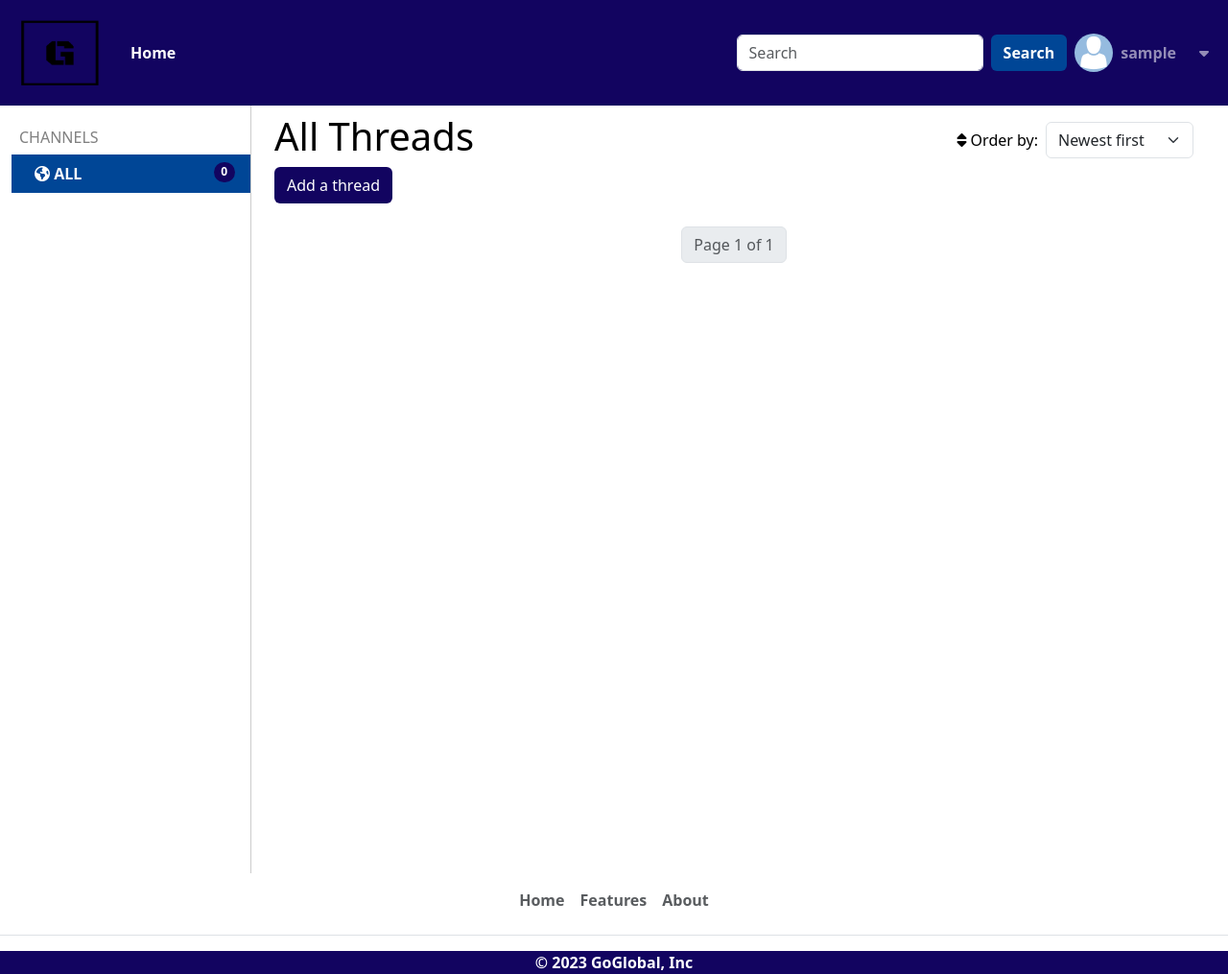
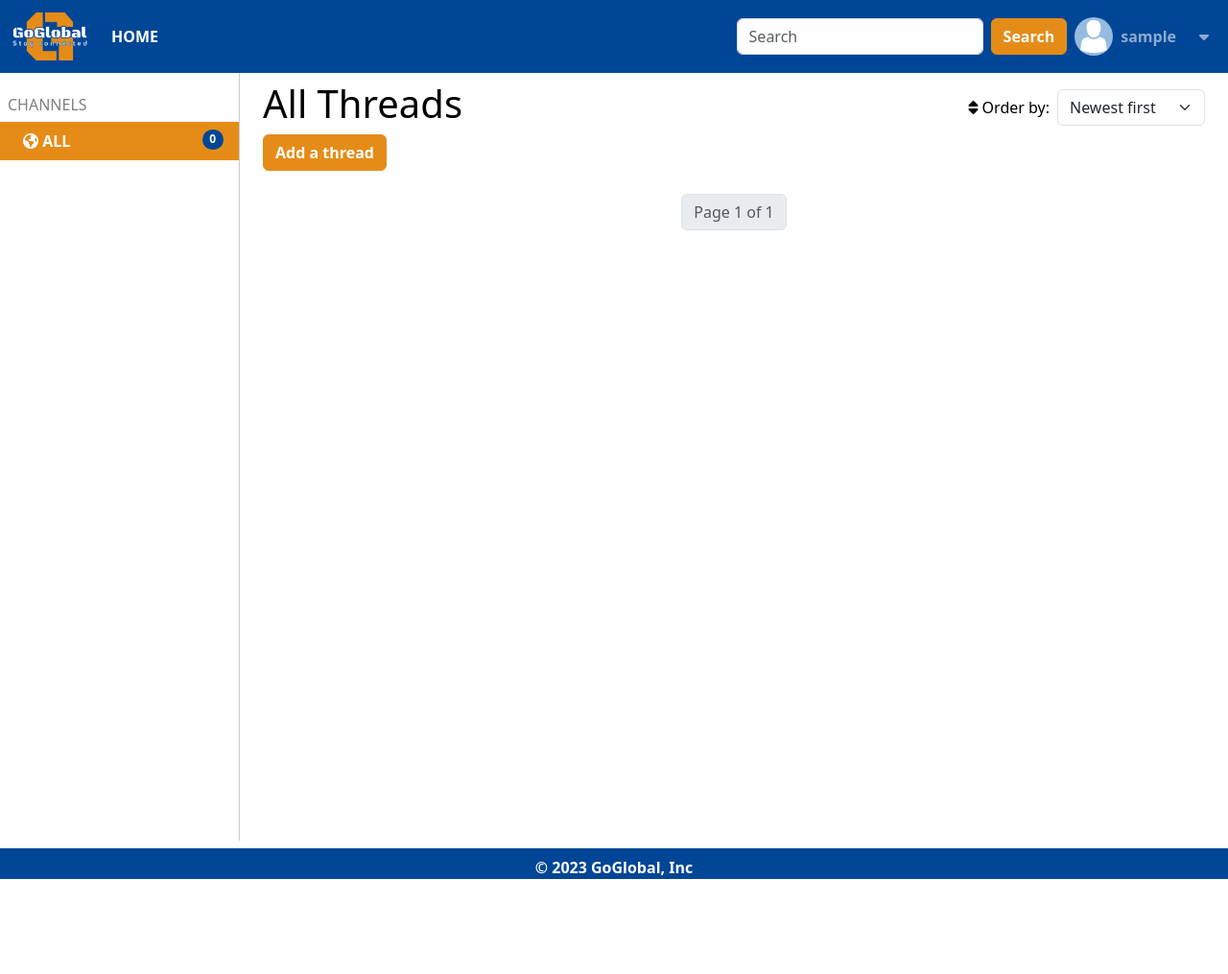
Before and after one commit to Camelia03/portofolio-project-4, a Django app: page / in a window 1280 px wide. Shown: the whole page at 96% size. After the commit the page ends 916 px from the top, so only its background shows below. Run offline with Django 3.2, Linux system fonts and the light colour scheme; the visitor is signed in with stand-in values (Sample User, id 1); data that the repository does not hold is empty; some libraries are stand-ins or nearby versions.

Commit message:
Update branding
Update logo
Update primary colors
Update buttons
Add fav icon

```diff
--- a/static/css/style.css
+++ b/static/css/style.css
@@ -1,73 +1,60 @@
 body {
-    background-color: white;
-    color: black;
+    background-color: #ffffff;
+    color: #000000;
 }
 
 .text-blue {
-    color: #4c86a8;
+    color: #004696;
 }
 
 .text-bold {
     font-weight: bold;
 }
 
-.forum-btn-primary {
+.navbar {
+    background-color: #004696;
+}
+
+footer {
     background-color: #004696;
     color: #fff;
 }
 
-.forum-btn-primary:hover {
-    background-color: rgb(0, 93, 199);
+.btn.forum-btn-primary {
+    background-color: #E58C18;
     color: #fff;
+    font-weight: bold;
+    border: 1px solid #E58C18;
 }
 
-.bg-blue {
-    background-color: #120460;
-    color: white;
+.btn.forum-btn-primary:active {
+    background-color: #b97113;
+    color: #fff;
+    border-color: #E58C18;
 }
 
-.forum-btn-secondary {
+.btn.forum-btn-primary:hover {
+    background-color: #eca446;
+    color: #fff;
+    border-color: #E58C18;
+}
+
+.btn.forum-btn-secondary {
     background-color: #fff;
     color: #004696;
     border: 1px solid #004696;
 }
 
-.forum-btn-secondary:hover {
+.btn.forum-btn-secondary:active {
+    background-color: #002d61;
+    color: #004696;
     border: 1px solid #004696;
 }
 
-.reply-form {
-    display: flex;
-    flex-direction: row;
-    align-items: center;
-    background-color: #f5f5f5;
-    border: 1px solid #ccc;
-    border-radius: 5px;
-    padding: 8px;
-    margin-top: 1.3em;
-}
-
-.reply-form input[type="text"] {
-    flex: 1;
-    margin-right: 8px;
-    padding: 6px 10px;
-    border: none;
-    background-color: transparent;
-    font-size: 16px;
-}
-
-.reply-form button {
-    background-color: #6c63ff;
-    color: #fff;
-    border: none;
-    border-radius: 5px;
-    padding: 8px 16px;
-    font-size: 16px;
-    cursor: pointer;
-}
-
-.reply-form button:hover {
-    background-color: #534eda;
+.btn.forum-btn-secondary:hover {
+    background-color: #d2e4f9;
+    color: #004696;
+    border: 1px solid #004696;
 }
 
 .card {
@@ -87,10 +74,14 @@ body {
     box-shadow: 0 4px 8px rgba(0, 0, 0, 0.1);
 }
 
+.thread-detail-image {
+    max-width: 800px;
+}
+
 .sidebar {
     min-height: 100vh;
     border-right: 1px solid #ccc;
-    width: 250px;
+    min-width: 250px;
 }
 
 .sidebar a {
@@ -98,16 +89,31 @@ body {
     margin-bottom: 10px;
 }
 
-.delete-button {
+.sidebar h6 {
+    color: grey;
+}
+
+.btn.forum-btn-delete {
     background-color: none;
-    border: none;
-    color: var(--bs-danger-border-subtle);
+    border: 1px solid var(--bs-danger);
+    color: var(--bs-danger);
+    font-weight: bold;
+}
 
+.btn.forum-btn-delete:active {
+    background-color: #f9b1b1;
+    color: var(--bs-danger);
+    border: 1px solid var(--bs-danger);
+}
+
+.btn.forum-btn-delete:hover {
+    background-color: #f8dddd;
+    color: var(--bs-danger);
+    border: 1px solid var(--bs-danger);
 }
 
 .avatar-big {
     max-width: 180px;
-
 }
 
 .avatar-small {
@@ -132,15 +138,15 @@ body {
 }
 
 .list-group .list-group-item:hover {
-    background-color: #c5dbf5;
+    background-color: #f4e6d5;
 }
 
 .list-group .list-group-item.active {
-    background-color: #004696;
+    background-color: #E58C18;
 }
 
 .list-group .badge {
-    background-color: #120460;
+    background-color: #004696;
 }
 
 .channel-toggle-button {
@@ -148,7 +154,3 @@ body {
     border: 0;
     color: var(--bs-navbar-color);
 }
-
-.sidebar h6 {
-    color: grey;
-}
--- a/templates/base.html
+++ b/templates/base.html
@@ -8,7 +8,10 @@
   <meta name="viewport" content="width=device-width, initial-scale=1.0" />
   <link href="https://cdn.jsdelivr.net/npm/bootstrap@5.3.1/dist/css/bootstrap.min.css" rel="stylesheet"
     integrity="sha384-4bw+/aepP/YC94hEpVNVgiZdgIC5+VKNBQNGCHeKRQN+PtmoHDEXuppvnDJzQIu9" crossorigin="anonymous" />
+  <link rel="icon" href="{% static 'media/favicon.ico' %}" type="image/x-icon">
+  <link rel="shortcut icon" href="{% static 'media/favicon.ico' %}" type="image/x-icon">
   <link rel="stylesheet" href="{% static 'css/style.css' %}" />
+
 
   <title>{% block title %} GoGlobal {% endblock %}</title>
 
@@ -16,7 +19,7 @@
 
 <body>
   <!-- Navigation -->
-  <nav class="navbar navbar-expand-lg bg-blue navbar-dark text-bold">
+  <nav class="navbar navbar-expand-lg navbar-dark text-bold">
     <div class="container-fluid">
       {% if has_sidebar %}
       <button type="button" data-bs-toggle="offcanvas" data-bs-target="#sidebar" aria-controls="offcanvasResponsive"
@@ -25,7 +28,7 @@
       </button>
       {% endif %}
       <a class="navbar-brand" href="#">
-        <img src="{% static 'media/goglobal1-logo.png' %}" alt="GoGlobal's logo" width="100" height="84" />
+        <img src="{% static 'media/goglobal_logo.png' %}" alt="GoGlobal's logo" width="80" height="50" />
       </a>
       <button class="navbar-toggler" type="button" data-bs-toggle="collapse" data-bs-target="#navbarText"
         aria-controls="navbarText" aria-expanded="false" aria-label="Toggle navigation">
@@ -34,7 +37,7 @@
       <div class="collapse navbar-collapse" id="navbarText">
         <ul class="navbar-nav me-auto mb-2 mb-lg-0">
           <li class="nav-item">
-            <a class="nav-link active" aria-current="page" href="{% url 'index' %}">Home</a>
+            <a class="nav-link active" aria-current="page" href="{% url 'index' %}">HOME</a>
           </li>
           {% if not user.is_authenticated %}
           <li class="nav-item">
@@ -77,26 +80,15 @@
   </nav>
 
   <!-- Main Content -->
-  <main class="container-fluid">
+  <main>
     {% block content %}
 
     {% endblock %}
   </main>
 
   <!-- Footer -->
-  <footer class="pt-2 text-bold">
-    <ul class="nav justify-content-center border-bottom pb-3 mb-3">
-      <li class="nav-item">
-        <a href="#" class="nav-link px-2 text-muted">Home</a>
-      </li>
-      <li class="nav-item">
-        <a href="#" class="nav-link px-2 text-muted">Features</a>
-      </li>
-      <li class="nav-item">
-        <a href="#" class="nav-link px-2 text-muted">About</a>
-      </li>
-    </ul>
-    <div class="text-center bg-blue text-bold">© 2023 GoGlobal, Inc</div>
+  <footer class="pt-2 text-bold mt-2">
+    <div class="text-center text-bold">© 2023 GoGlobal, Inc</div>
   </footer>
 
   <script src="https://cdn.jsdelivr.net/npm/bootstrap@5.3.1/dist/js/bootstrap.bundle.min.js"
--- a/templates/index.html
+++ b/templates/index.html
@@ -7,7 +7,7 @@
 
   {% include 'snippets/sidebar.html' %}
 
-  <div class="flex-grow-1 px-lg-4">
+  <div class="flex-grow-1 px-4">
     {% if current_channel %}
     <div class="channel-image" style="background-image: url('{{ current_channel.image.url }}')" ; alt="channel image">
     </div>
@@ -36,11 +36,11 @@
 
     {% if current_channel %}
     <a href="{% url 'thread_add' %}?channel={{ current_channel.slug }}">
-      <button type="button" class="btn bg-blue">Add a thread</button>
+      <button type="button" class="btn forum-btn-primary">Add a thread</button>
     </a>
     {% else %}
     <a href="{% url 'thread_add' %}">
-      <button type="button" class="btn bg-blue">Add a thread</button>
+      <button type="button" class="btn forum-btn-primary">Add a thread</button>
     </a>
     {% endif %}
 
--- a/templates/snippets/thread_card.html
+++ b/templates/snippets/thread_card.html
@@ -16,7 +16,7 @@
                 <h6 class="card-subtitle mb-2 text-body-secondary">
                     {% include 'snippets/user_avatar.html' with user=thread.user %}</h6>
                 <p class="card-text">{{ thread.content|linebreaks|truncatewords:10 }}</p>
-                <a href="{% url 'thread_detail' thread.pk %}" class="card-link">Read more</a>
+                <a href="{% url 'thread_detail' thread.pk %}" class="btn forum-btn-primary">Read more</a>
 
                 <!-- Count of replies and Upvotes -->
                 <p class="mt-2">
--- a/templates/user_threads.html
+++ b/templates/user_threads.html
@@ -31,9 +31,9 @@
                             <i class="fa-regular fa-comments"></i> {{ thread.replies.count }}
                             <i class="fa-solid fa-right-left fa-rotate-90"></i> {{ thread.votes }}
                         </p>
-                        <a href="{% url 'thread_detail' thread.pk %}" class="card-link">Read more</a>
-                        <a href="{% url 'thread_edit' thread.pk %}" class="card-link">Edit thread</a>
-                        <button type="button" class="card-link delete-button" data-bs-toggle="modal"
+                        <a href="{% url 'thread_detail' thread.pk %}" class="btn forum-btn-primary">Read more</a>
+                        <a href="{% url 'thread_edit' thread.pk %}" class="btn forum-btn-secondary">Edit thread</a>
+                        <button type="button" class="btn forum-btn-delete" data-bs-toggle="modal"
                             data-bs-target="#deleteConfirmModal" data-bs-thread-id="{{ thread.id }}">
                             Delete Thread
                         </button>
```
Also changed, not shown: templates/thread_detail.html (+12 -12 lines), static/media/favicon.ico (added), static/media/goglobal1-logo.png (deleted), static/media/goglobal_logo.png (added).
